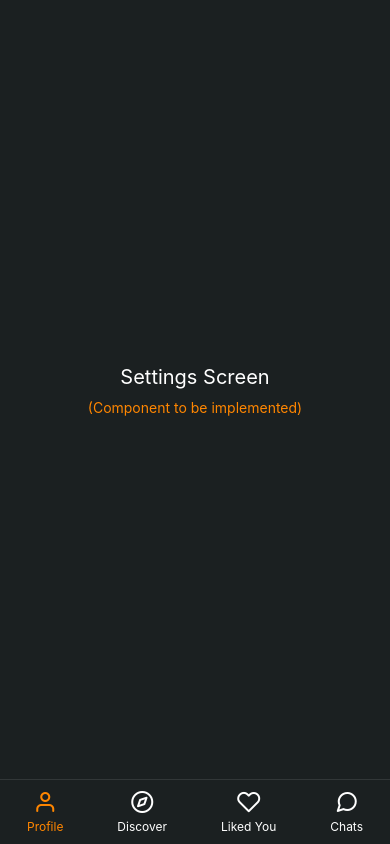
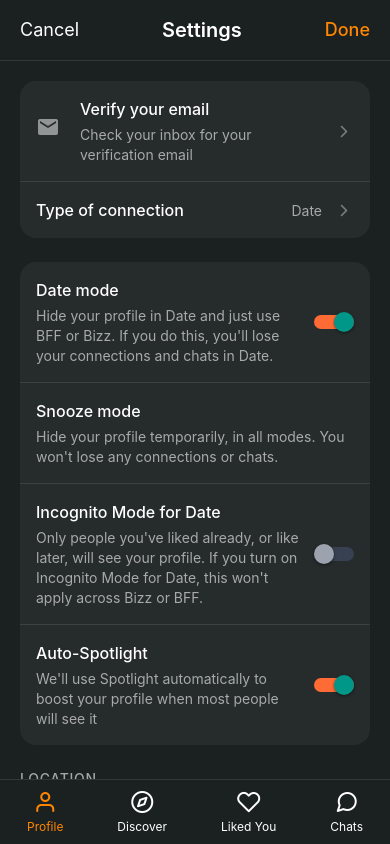
Before and after one commit to farandead/GymPartnerApp, a React Native app: screen /Settings in a window 390 px wide. Built offline with nearby package versions, Linux system fonts and the light colour scheme.

Commit message:
'feature/add-chat'

```diff
--- a/src/components/BottomTabBar.tsx
+++ b/src/components/BottomTabBar.tsx
@@ -55,14 +55,14 @@ export const BottomTabBar: React.FC<BottomTabBarProps> = ({
               name={getIconName()}
               size={24}
               color={isFocused ? '#FF8600' : '#FFFFFF'}
-            />
-            <Text
+            />            <Text
               className={`text-xs mt-1 ${
                 isFocused ? 'text-pump-orange' : 'text-pump-white'
               }`}
             >
-              {label}
-            </Text>          </TouchableOpacity>
+              {typeof label === 'string' ? label : route.name}
+            </Text>
+          </TouchableOpacity>
         );
       })}
       </View>
--- /dev/null
+++ b/src/features/profile/screens/SettingsScreen.tsx
@@ -0,0 +1,274 @@
+import { useNavigation } from '@react-navigation/native';
+import { StackNavigationProp } from '@react-navigation/stack';
+import React, { useState } from 'react';
+import { Alert, ScrollView, Switch, Text, TouchableOpacity, View } from 'react-native';
+import { SafeAreaView } from 'react-native-safe-area-context';
+import Icon from 'react-native-vector-icons/Feather';
+import MaterialIcons from 'react-native-vector-icons/MaterialIcons';
+import { ProfileStackParamList } from '../../../types/navigation';
+
+type SettingsScreenNavigationProp = StackNavigationProp<ProfileStackParamList, 'Settings'>;
+
+export const SettingsScreen: React.FC = () => {
+  const navigation = useNavigation<SettingsScreenNavigationProp>();
+  const [dateMode, setDateMode] = useState(true);
+  const [snoozeMode, setSnoozeMode] = useState(false);
+  const [incognitoMode, setIncognitoMode] = useState(false);
+  const [autoSpotlight, setAutoSpotlight] = useState(true);
+
+  const handleGoBack = () => {
+    navigation.goBack();
+  };
+
+  const handleVerifyEmail = () => {
+    Alert.alert('Verify Email', 'Check your inbox for your verification email');
+  };
+
+  const handleConnectionType = () => {
+    Alert.alert('Type of Connection', 'Date option selected');
+  };
+
+  const handleLocation = () => {
+    Alert.alert('Location', 'Current location: Birmingham, GB');
+  };
+
+  const handleTravel = () => {
+    Alert.alert('Travel', 'Change your location to connect with people in other locations.');
+  };
+
+  const handleVideoAutoplay = () => {
+    Alert.alert('Video Autoplay Settings', 'Configure video autoplay preferences');
+  };
+
+  const handleDateModeToggle = (value: boolean) => {
+    setDateMode(value);
+    if (!value) {
+      Alert.alert(
+        'Date Mode',
+        'Hide your profile in Date and just use BFF or Bizz. If you do this, you\'ll lose your connections and chats in Date.'
+      );
+    }
+  };
+
+  const handleSnoozeModeToggle = () => {
+    Alert.alert(
+      'Snooze Mode',
+      'Hide your profile temporarily, in all modes. You won\'t lose any connections or chats.'
+    );
+  };
+
+  const handleIncognitoModeToggle = (value: boolean) => {
+    setIncognitoMode(value);
+    Alert.alert(
+      'Incognito Mode for Date',
+      'Only people you\'ve liked already, or like later, will see your profile. If you turn on Incognito Mode for Date, this won\'t apply across Bizz or BFF.'
+    );
+  };
+
+  const handleAutoSpotlightToggle = (value: boolean) => {
+    setAutoSpotlight(value);
+    Alert.alert(
+      'Auto-Spotlight',
+      'We\'ll use Spotlight automatically to boost your profile when most people will see it'
+    );
+  };
+
+  const SettingsSection: React.FC<{ title?: string; children: React.ReactNode }> = ({
+    title,
+    children
+  }) => (
+    <View className="mb-6">
+      {title && (
+        <Text className="text-pump-white/60 text-sm font-medium mb-3 px-5 uppercase tracking-wider">
+          {title}
+        </Text>
+      )}
+      <View className="bg-pump-white/5 mx-5 rounded-2xl overflow-hidden">
+        {children}
+      </View>
+    </View>
+  );
+
+  const SettingsItem: React.FC<{
+    icon?: string;
+    title: string;
+    subtitle?: string;
+    rightElement?: React.ReactNode;
+    onPress?: () => void;
+    showChevron?: boolean;
+    isLast?: boolean;
+  }> = ({
+    icon,
+    title,
+    subtitle,
+    rightElement,
+    onPress,
+    showChevron = false,
+    isLast = false
+  }) => (
+    <TouchableOpacity
+      className={`flex-row items-center p-4 ${!isLast ? 'border-b border-pump-white/10' : ''}`}
+      onPress={onPress}
+      disabled={!onPress}
+    >
+      {icon && (
+        <View className="w-8 h-8 mr-3">
+          <MaterialIcons name={icon} size={24} color="#FFFFFF80" />
+        </View>
+      )}
+      <View className="flex-1">
+        <Text className="text-pump-white text-base font-medium">{title}</Text>
+        {subtitle && (
+          <Text className="text-pump-white/60 text-sm mt-1 leading-5">{subtitle}</Text>
+        )}
+      </View>      {rightElement && (
+        <View className="ml-3">
+          {rightElement}
+        </View>
+      )}
+
+      {showChevron && (
+        <View className="ml-3">
+          <Icon name="chevron-right" size={20} color="#FFFFFF60" />
+        </View>
+      )}
+    </TouchableOpacity>
+  );
+
+  return (
+    <SafeAreaView edges={['top']} className="flex-1 bg-pump-black">
+      {/* Header */}
+      <View className="flex-row items-center justify-between px-5 py-4 border-b border-pump-white/10">
+        <TouchableOpacity onPress={handleGoBack}>
+          <Text className="text-pump-white text-lg">Cancel</Text>
+        </TouchableOpacity>
+        <Text className="text-pump-white text-xl font-semibold">Settings</Text>
+        <TouchableOpacity>
+          <Text className="text-pump-orange text-lg font-medium">Done</Text>
+        </TouchableOpacity>
+      </View>
+
+      <ScrollView
+        className="flex-1"
+        showsVerticalScrollIndicator={false}
+        contentContainerStyle={{ paddingVertical: 20 }}
+      >
+        {/* Account Section */}
+        <SettingsSection>
+          <SettingsItem
+            icon="email"
+            title="Verify your email"
+            subtitle="Check your inbox for your verification email"
+            onPress={handleVerifyEmail}
+            showChevron={true}
+          />
+          <SettingsItem
+            title="Type of connection"
+            rightElement={<Text className="text-pump-white/60">Date</Text>}
+            onPress={handleConnectionType}
+            showChevron={true}
+            isLast={true}
+          />
+        </SettingsSection>
+
+        {/* Privacy Modes */}
+        <SettingsSection>
+          <SettingsItem
+            title="Date mode"
+            subtitle="Hide your profile in Date and just use BFF or Bizz. If you do this, you'll lose your connections and chats in Date."
+            rightElement={
+              <Switch
+                value={dateMode}
+                onValueChange={handleDateModeToggle}
+                trackColor={{ false: '#374151', true: '#FF6B35' }}
+                thumbColor={dateMode ? '#FFFFFF' : '#9CA3AF'}
+              />
+            }
+          />
+          <SettingsItem
+            title="Snooze mode"
+            subtitle="Hide your profile temporarily, in all modes. You won't lose any connections or chats."
+            onPress={handleSnoozeModeToggle}
+          />
+          <SettingsItem
+            title="Incognito Mode for Date"
+            subtitle="Only people you've liked already, or like later, will see your profile. If you turn on Incognito Mode for Date, this won't apply across Bizz or BFF."
+            rightElement={
+              <Switch
+                value={incognitoMode}
+                onValueChange={handleIncognitoModeToggle}
+                trackColor={{ false: '#374151', true: '#FF6B35' }}
+                thumbColor={incognitoMode ? '#FFFFFF' : '#9CA3AF'}
+              />
+            }
+          />
+          <SettingsItem
+            title="Auto-Spotlight"
+            subtitle="We'll use Spotlight automatically to boost your profile when most people will see it"
+            rightElement={
+              <Switch
+                value={autoSpotlight}
+                onValueChange={handleAutoSpotlightToggle}
+                trackColor={{ false: '#374151', true: '#FF6B35' }}
+                thumbColor={autoSpotlight ? '#FFFFFF' : '#9CA3AF'}
+              />
+            }
+            isLast={true}
+          />
+        </SettingsSection>
+
+        {/* Location Section */}
+        <SettingsSection title="Location">
+          <SettingsItem
+            title="Current location"
+            rightElement={<Text className="text-pump-white/60">Birmingham, GB</Text>}
+            onPress={handleLocation}
+          />
+          <SettingsItem
+            icon="travel-explore"
+            title="Travel"
+            subtitle="Change your location to connect with people in other locations."
+            onPress={handleTravel}
+            showChevron={true}
+            isLast={true}
+          />
+        </SettingsSection>
+
+        {/* Media Section */}
+        <SettingsSection>
+          <SettingsItem
+            title="Video autoplay settings"
+            onPress={handleVideoAutoplay}
+            showChevron={true}
+            isLast={true}
+          />
+        </SettingsSection>        {/* Additional Settings */}
+        <SettingsSection>
+          <SettingsItem
+            title="Account Settings"
+            onPress={() => navigation.navigate('AccountSettings')}
+            showChevron={true}
+          />
+          <SettingsItem
+            title="Privacy Settings"
+            onPress={() => navigation.navigate('PrivacySettings')}
+            showChevron={true}
+          />
+          <SettingsItem
+            title="Notification Settings"
+            onPress={() => navigation.navigate('NotificationSettings')}
+            showChevron={true}
+            isLast={true}
+          />
+        </SettingsSection>
+
+        {/* Footer */}
+        <View className="px-5 pt-6 pb-4">
+          <Text className="text-pump-white/40 text-xs text-center">
+            Version 1.0.0 • Terms of Service • Privacy Policy
+          </Text>
+        </View>
+      </ScrollView>
+    </SafeAreaView>
+  );
+};
--- a/src/features/profile/screens/index.ts
+++ b/src/features/profile/screens/index.ts
@@ -1,3 +1,4 @@
 
 export * from './ProfileScreen';
 export * from './ProfileSetupScreen';
+export * from './SettingsScreen';
--- a/src/navigation/RootNavigator.tsx
+++ b/src/navigation/RootNavigator.tsx
@@ -25,7 +25,7 @@ import { DiscoverScreen, LikedScreen } from '~/features/matching/screens';
 import { ChatScreen } from '~/features/messaging/screens/ChatScreen';
 import { MessagingScreen } from '~/features/messaging/screens/MessagingScreen';
 import { NotificationPermissionScreen } from '~/features/notifications/screens';
-import { ProfileScreen, ProfileSetupScreen } from '~/features/profile/screens';
+import { ProfileScreen, ProfileSetupScreen, SettingsScreen } from '~/features/profile/screens';
 import { BottomTabBar } from '../components/BottomTabBar';
 
 // Placeholder for actual screen components
@@ -116,7 +116,7 @@ const ProfileNavigator = () => (
   >
     <ProfileStack.Screen name="MyProfile" component={ProfileScreen} />
     <ProfileStack.Screen name="EditProfile" component={PlaceholderScreen} />
-    <ProfileStack.Screen name="Settings" component={PlaceholderScreen} />
+    <ProfileStack.Screen name="Settings" component={SettingsScreen} />
     <ProfileStack.Screen name="AccountSettings" component={PlaceholderScreen} />
     <ProfileStack.Screen name="NotificationSettings" component={PlaceholderScreen} />
     <ProfileStack.Screen name="PrivacySettings" component={PlaceholderScreen} />
@@ -166,7 +166,8 @@ const MainNavigator = () => (
 
 // Root Navigator
 const RootStack = createStackNavigator();
-export const RootNavigator = () => {  // Mock authentication state
+export const RootNavigator = () => {
+  // Mock authentication state
   const isAuthenticated = true;
 
   return (
```
Also changed, not shown: src/features/profile/screens/ProfileScreen.tsx (+23 -11 lines).
